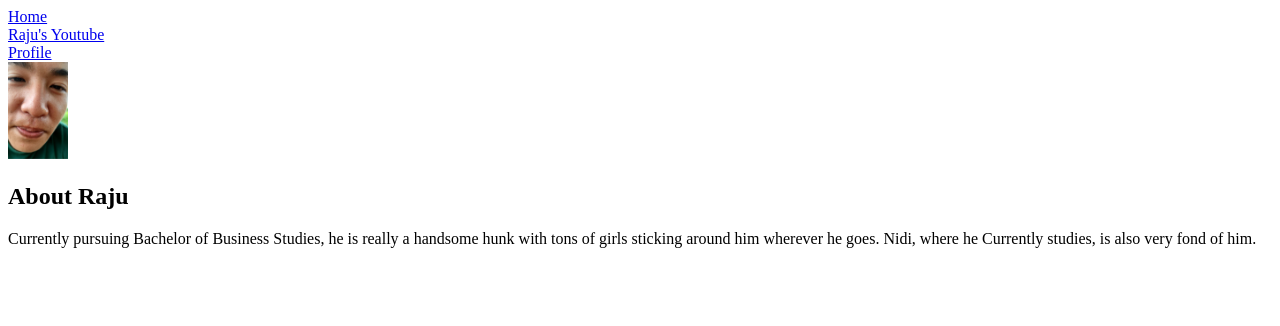
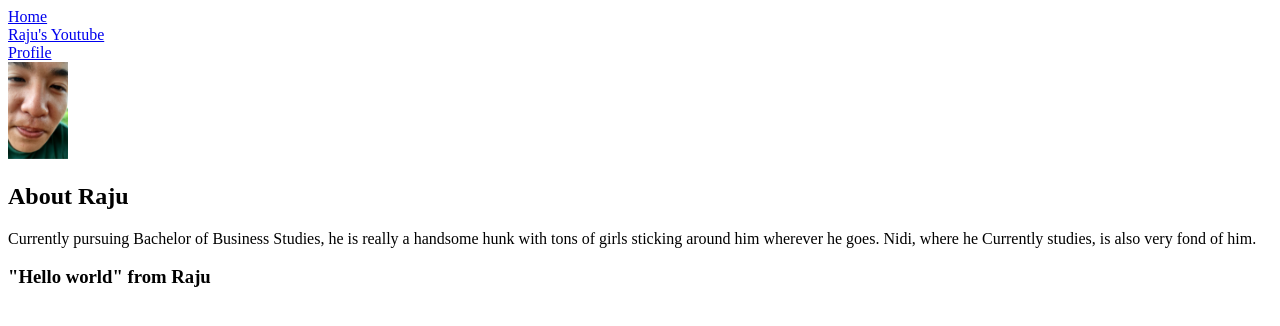
Before and after one commit to Pawansubedi90558/pawan, a plain HTML site: page raju.html in a window 1280 px wide. Drawn offline with Linux system fonts and the light colour scheme.

Commit message:
raju wala commit

```diff
--- a/raju.html
+++ b/raju.html
@@ -18,6 +18,9 @@
     <div>
             <h2>About Raju</h2>
             <p>Currently pursuing Bachelor of Business Studies, he is really a handsome hunk with tons of girls sticking around him wherever he goes. Nidi, where he Currently studies, is also very fond of him.</p>
+            <h3>
+                "Hello world" from Raju
+            </h3>
     </div>
 </body>
 </html>
```
